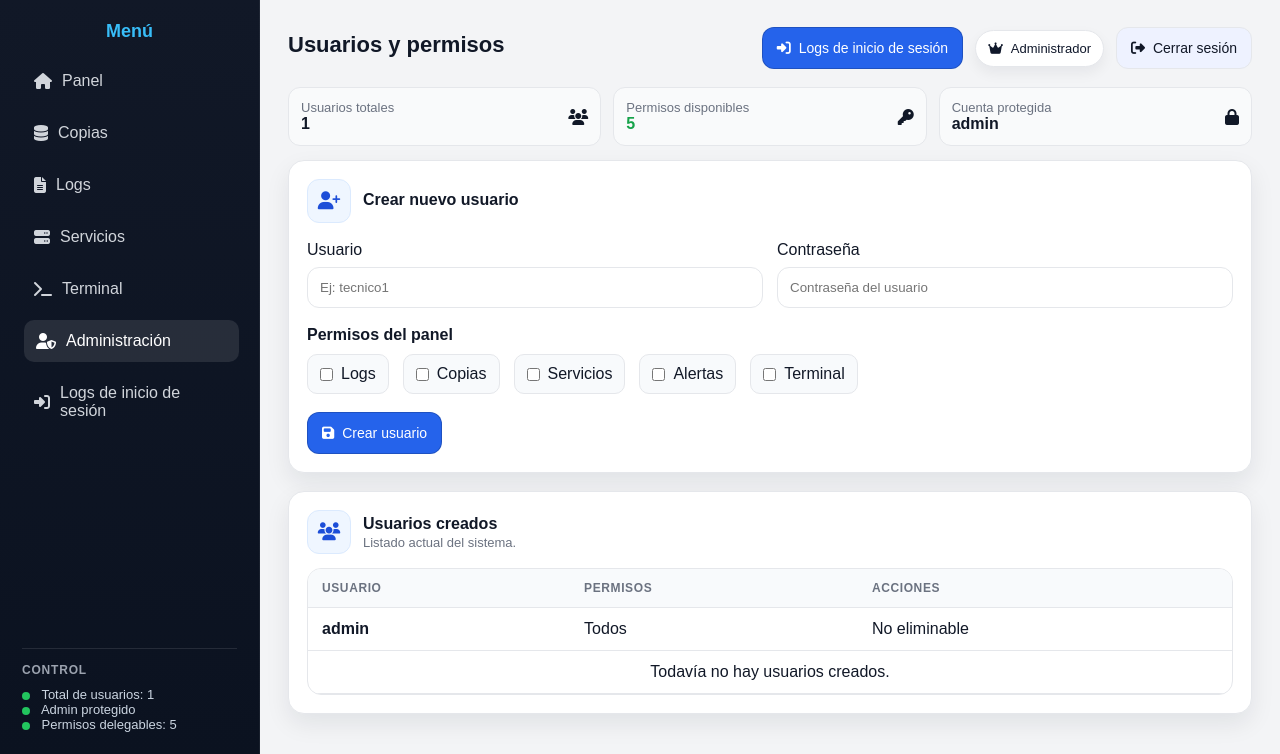
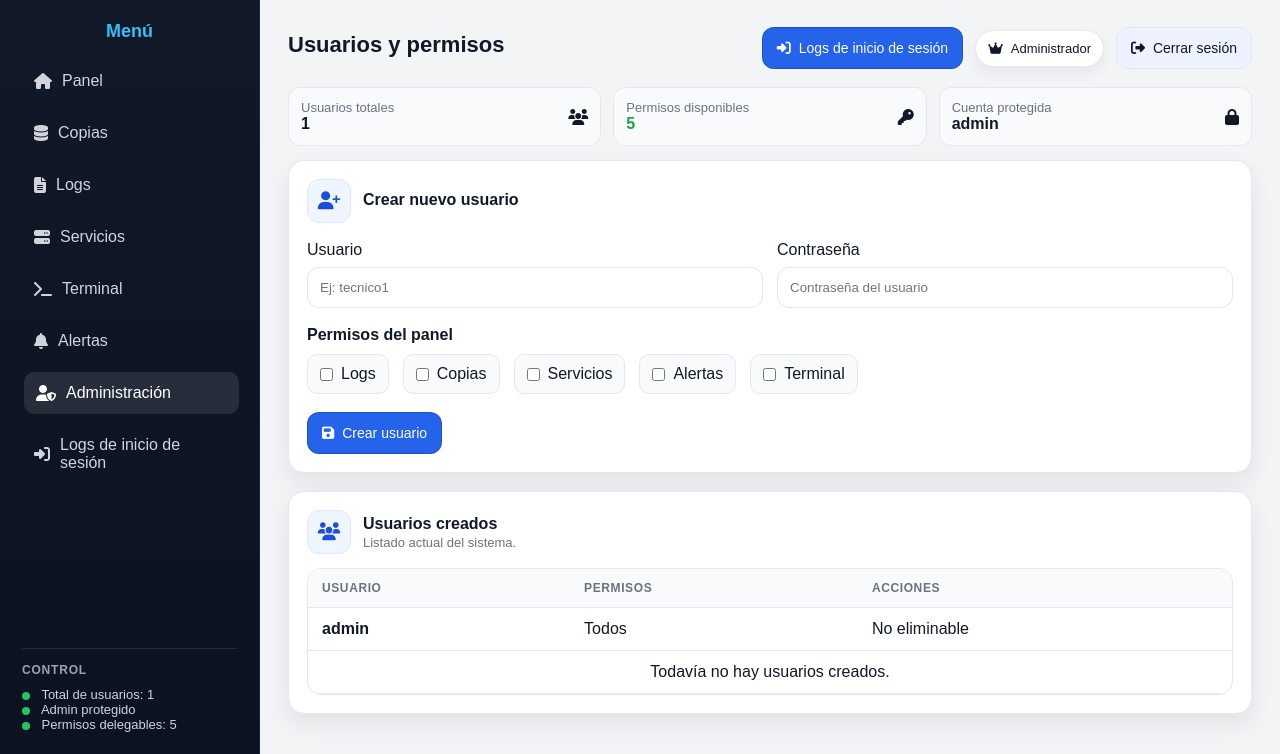
Before and after one commit to scolmena10/dasc-server-manager, a FastAPI app: page /admin/usuarios in a window 1280 px wide. Shown: the part 72-826 px from the top of the page. Run offline with FastAPI, Linux system fonts and the light colour scheme; the visitor is signed in with stand-in values (Sample User, id 1).

Commit message:
Add files via upload

```diff
--- a/deploy/api/package/templates/admin_login_logs.html
+++ b/deploy/api/package/templates/admin_login_logs.html
@@ -109,8 +109,9 @@
             {% if can_logs %}<a href="/logs"><i class="fa-solid fa-file-lines"></i> Logs</a>{% endif %}
             {% if can_servicios %}<a href="/servicios"><i class="fa-solid fa-server"></i> Servicios</a>{% endif %}
             {% if can_terminal %}<a href="/terminal"><i class="fa-solid fa-terminal"></i> Terminal</a>{% endif %}
-      <a href="/admin/usuarios"><i class="fa-solid fa-user-shield"></i> Administración</a>
-      <a href="/admin/login-logs" class="active"><i class="fa-solid fa-right-to-bracket"></i> Logs de inicio de sesión</a>
+            {% if can_alertas %}<a href="/alertas"><i class="fa-solid fa-bell"></i> Alertas</a>{% endif %}
+            {% if is_admin %}<a href="/admin/usuarios"><i class="fa-solid fa-user-shield"></i> Administración</a>{% endif %}
+            {% if is_admin %}<a href="/admin/login-logs" class="active"><i class="fa-solid fa-right-to-bracket"></i> Logs de inicio de sesión</a>{% endif %}
         </nav>
 
     <div class="history">
--- a/deploy/api/package/templates/admin_users.html
+++ b/deploy/api/package/templates/admin_users.html
@@ -71,8 +71,9 @@
             {% if can_logs %}<a href="/logs"><i class="fa-solid fa-file-lines"></i> Logs</a>{% endif %}
             {% if can_servicios %}<a href="/servicios"><i class="fa-solid fa-server"></i> Servicios</a>{% endif %}
             {% if can_terminal %}<a href="/terminal"><i class="fa-solid fa-terminal"></i> Terminal</a>{% endif %}
-      <a href="/admin/usuarios" class="active"><i class="fa-solid fa-user-shield"></i> Administración</a>
-      <a href="/admin/login-logs"><i class="fa-solid fa-right-to-bracket"></i> Logs de inicio de sesión</a>
+            {% if can_alertas %}<a href="/alertas"><i class="fa-solid fa-bell"></i> Alertas</a>{% endif %}
+            {% if is_admin %}<a href="/admin/usuarios" class="active"><i class="fa-solid fa-user-shield"></i> Administración</a>{% endif %}
+            {% if is_admin %}<a href="/admin/login-logs"><i class="fa-solid fa-right-to-bracket"></i> Logs de inicio de sesión</a>{% endif %}
         </nav>
 
     <div class="history">
--- a/deploy/api/package/templates/alertas.html
+++ b/deploy/api/package/templates/alertas.html
@@ -281,8 +281,9 @@
             {% if can_logs %}<a href="/logs"><i class="fa-solid fa-file-lines"></i> Logs</a>{% endif %}
             {% if can_servicios %}<a href="/servicios"><i class="fa-solid fa-server"></i> Servicios</a>{% endif %}
             {% if can_terminal %}<a href="/terminal"><i class="fa-solid fa-terminal"></i> Terminal</a>{% endif %}
-            <a href="/alertas" class="active"><i class="fa-solid fa-bell"></i> Alertas</a>
+            {% if can_alertas %}<a href="/alertas" class="active"><i class="fa-solid fa-bell"></i> Alertas</a>{% endif %}
             {% if is_admin %}<a href="/admin/usuarios"><i class="fa-solid fa-user-shield"></i> Administración</a>{% endif %}
+            {% if is_admin %}<a href="/admin/login-logs"><i class="fa-solid fa-right-to-bracket"></i> Logs de inicio de sesión</a>{% endif %}
         </nav>
 
         <div class="history">
--- a/deploy/api/package/templates/index.html
+++ b/deploy/api/package/templates/index.html
@@ -33,8 +33,9 @@
             {% if can_logs %}<a href="/logs"><i class="fa-solid fa-file-lines"></i> Logs</a>{% endif %}
             {% if can_servicios %}<a href="/servicios"><i class="fa-solid fa-server"></i> Servicios</a>{% endif %}
             {% if can_terminal %}<a href="/terminal"><i class="fa-solid fa-terminal"></i> Terminal</a>{% endif %}
+            {% if can_alertas %}<a href="/alertas"><i class="fa-solid fa-bell"></i> Alertas</a>{% endif %}
             {% if is_admin %}<a href="/admin/usuarios"><i class="fa-solid fa-user-shield"></i> Administración</a>{% endif %}
-		<a href="/alertas"><i class="fa-solid fa-bell"></i> Alertas</a>
+            {% if is_admin %}<a href="/admin/login-logs"><i class="fa-solid fa-right-to-bracket"></i> Logs de inicio de sesión</a>{% endif %}
         </nav>
 
         <div class="history">
--- a/deploy/api/package/templates/logs.html
+++ b/deploy/api/package/templates/logs.html
@@ -29,10 +29,12 @@
         <nav class="menu">
             <a href="/"><i class="fa-solid fa-house"></i> Panel</a>
             {% if can_backups %}<a href="/backups"><i class="fa-solid fa-database"></i> Copias</a>{% endif %}
-            <a href="/logs" class="active"><i class="fa-solid fa-file-lines"></i> Logs</a>
+            {% if can_logs %}<a href="/logs" class="active"><i class="fa-solid fa-file-lines"></i> Logs</a>{% endif %}
             {% if can_servicios %}<a href="/servicios"><i class="fa-solid fa-server"></i> Servicios</a>{% endif %}
             {% if can_terminal %}<a href="/terminal"><i class="fa-solid fa-terminal"></i> Terminal</a>{% endif %}
+            {% if can_alertas %}<a href="/alertas"><i class="fa-solid fa-bell"></i> Alertas</a>{% endif %}
             {% if is_admin %}<a href="/admin/usuarios"><i class="fa-solid fa-user-shield"></i> Administración</a>{% endif %}
+            {% if is_admin %}<a href="/admin/login-logs"><i class="fa-solid fa-right-to-bracket"></i> Logs de inicio de sesión</a>{% endif %}
         </nav>
 
         <div class="history">
--- a/deploy/api/package/templates/servicios.html
+++ b/deploy/api/package/templates/servicios.html
@@ -32,9 +32,11 @@
             <a href="/"><i class="fa-solid fa-house"></i> Panel</a>
             {% if can_backups %}<a href="/backups"><i class="fa-solid fa-database"></i> Copias</a>{% endif %}
             {% if can_logs %}<a href="/logs"><i class="fa-solid fa-file-lines"></i> Logs</a>{% endif %}
-      <a href="/servicios" class="active"><i class="fa-solid fa-server"></i> Servicios</a>
+            {% if can_servicios %}<a href="/servicios" class="active"><i class="fa-solid fa-server"></i> Servicios</a>{% endif %}
             {% if can_terminal %}<a href="/terminal"><i class="fa-solid fa-terminal"></i> Terminal</a>{% endif %}
+            {% if can_alertas %}<a href="/alertas"><i class="fa-solid fa-bell"></i> Alertas</a>{% endif %}
             {% if is_admin %}<a href="/admin/usuarios"><i class="fa-solid fa-user-shield"></i> Administración</a>{% endif %}
+            {% if is_admin %}<a href="/admin/login-logs"><i class="fa-solid fa-right-to-bracket"></i> Logs de inicio de sesión</a>{% endif %}
         </nav>
 
     <div class="history">
--- a/deploy/api/package/templates/terminal.html
+++ b/deploy/api/package/templates/terminal.html
@@ -203,9 +203,10 @@
             {% if can_backups %}<a href="/backups"><i class="fa-solid fa-database"></i> Copias</a>{% endif %}
             {% if can_logs %}<a href="/logs"><i class="fa-solid fa-file-lines"></i> Logs</a>{% endif %}
             {% if can_servicios %}<a href="/servicios"><i class="fa-solid fa-server"></i> Servicios</a>{% endif %}
-      <a href="/terminal" class="active"><i class="fa-solid fa-terminal"></i> Terminal</a>
+            {% if can_terminal %}<a href="/terminal" class="active"><i class="fa-solid fa-terminal"></i> Terminal</a>{% endif %}
+            {% if can_alertas %}<a href="/alertas"><i class="fa-solid fa-bell"></i> Alertas</a>{% endif %}
             {% if is_admin %}<a href="/admin/usuarios"><i class="fa-solid fa-user-shield"></i> Administración</a>{% endif %}
-      {% if can_alertas %}<a href="/alertas"><i class="fa-solid fa-bell"></i> Alertas</a>{% endif %}
+            {% if is_admin %}<a href="/admin/login-logs"><i class="fa-solid fa-right-to-bracket"></i> Logs de inicio de sesión</a>{% endif %}
         </nav>
 
     <div class="history">
```
Also changed, not shown: deploy/api/package/templates/backups.html (+9 -6 lines). Lines whose indentation alone changed are shown as unchanged.
